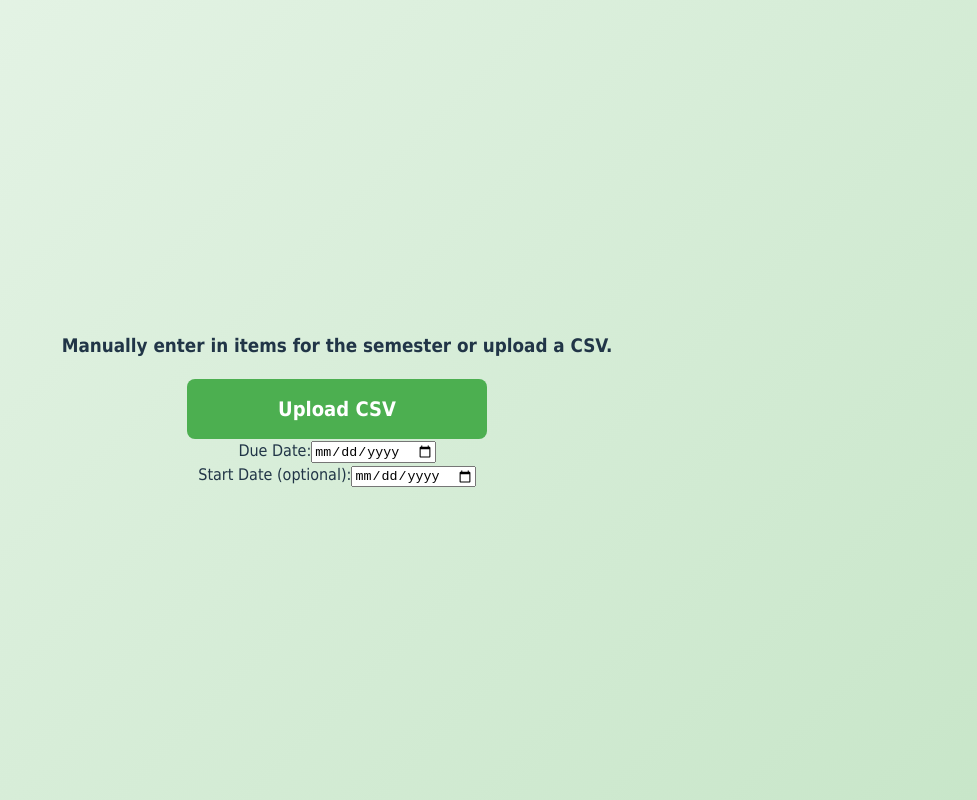
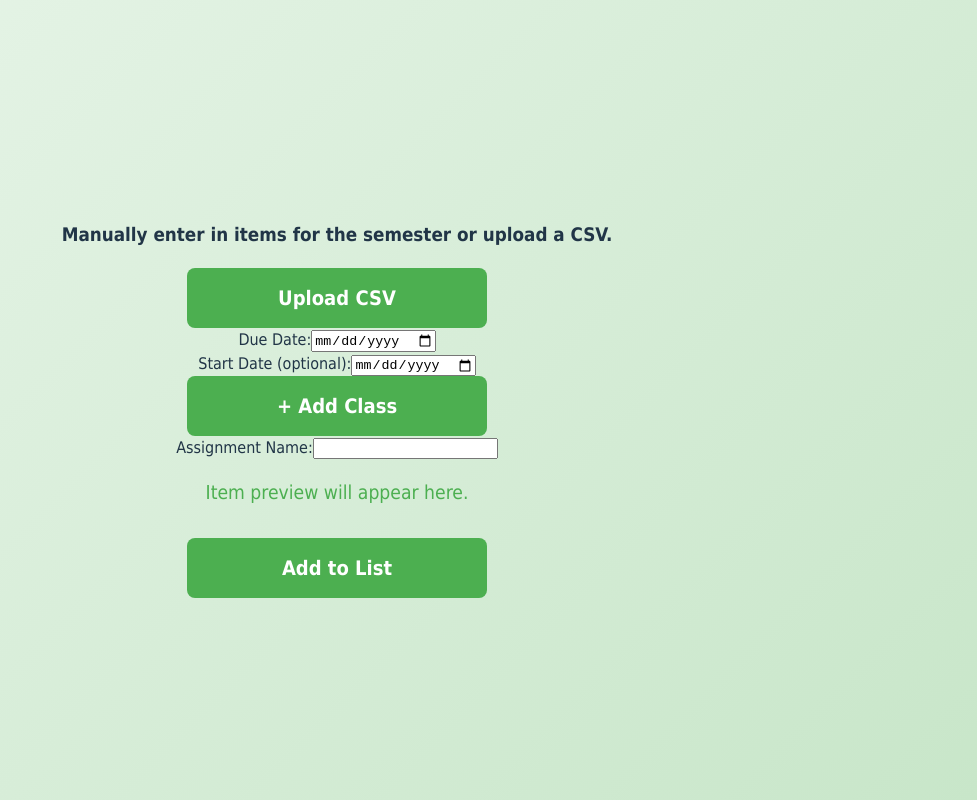
Before and after one commit to AudreyBurrell/Semester-to-do-list, a React (Vite) app: page /AddAssignmentsSemester in a window 1280 px wide. Shown: the whole page, without its empty margins (303-1280 px from the left). Built offline with nearby package versions, Linux system fonts and the light colour scheme.

Commit message:
Adding a few more things to the adding assigments for the semester area.

```diff
--- a/src/AddAssignmentsSemester.jsx
+++ b/src/AddAssignmentsSemester.jsx
@@ -24,10 +24,19 @@ function AddAssignmentsSemester() {
                 <div className="selectClassArea">
                     {/* The buttons appear all next to each other */}
                     {/* this area will just have a bunch of buttons with different classes that have already been entered and their outline being the color that the user suggested. Next to these buttons is a button where the user can add a class, which will bring up a popup of a form where they enter class name and choose a color */}
+                    <button className="addClass">+ Add Class</button>
+                </div>
+                <div classname="assignmentNameArea">
+                    <label htmlFor="assignmentName">Assignment Name:</label>
+                    <input type="text" id="assignmentName" name="assignmentName" required/>
                 </div>
                 <div className = "checkingArea">
                     {/*Space where the list item shows (displays the date it's due, date student should start, item in corresponding color) */}
                     {/*Add to list button*/}
+                    <div className="itemPreview">
+                        <p>Item preview will appear here.</p>
+                    </div>
+                    <button className="addToListBtn">Add to List</button>
                 </div>
 
             </div>
```
